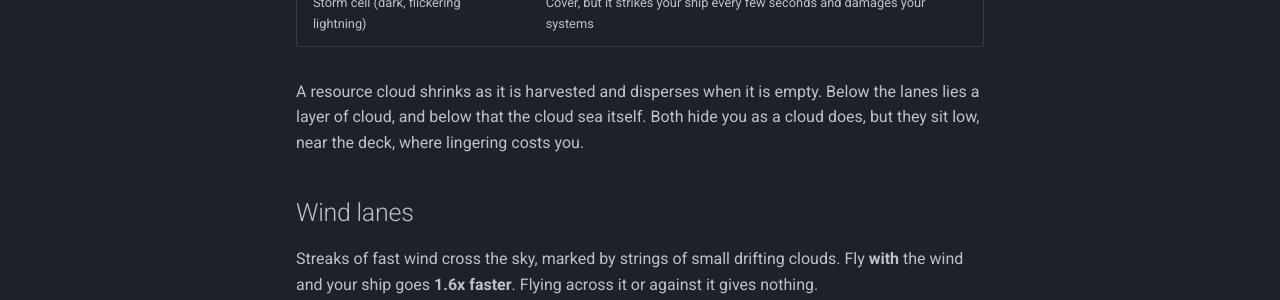
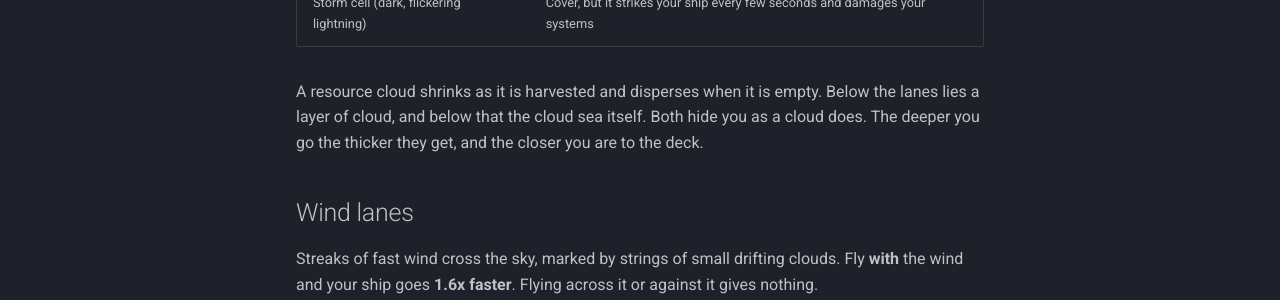
Before and after one commit to dougreichard/VenusSalvage, an MkDocs documentation site: the page built from docs/world.md, in a window 1280 px wide and 900 px high, scrolled down 1669 px. Shown: the part 534-834 px from the top of the window. Built offline with MkDocs 1.6.1 and Material for MkDocs 9.7.7, drawn with Linux system fonts in a browser that asks for light colours.

Commit message:
Guide: the lower cloud layer is cover, thicker with depth
Co-Authored-By: Claude Opus 5.5 (1M context) <noreply@anthropic.com>

```diff
--- a/docs/world.md
+++ b/docs/world.md
@@ -47,7 +47,7 @@ Get out before that happens:
 
 A resource cloud shrinks as it is harvested and disperses when it is empty. Below the
 lanes lies a layer of cloud, and below that the cloud sea itself. Both hide you as a cloud
-does, but they sit low, near the deck, where lingering costs you.
+does. The deeper you go the thicker they get, and the closer you are to the deck.
 
 ## Wind lanes
 
```
